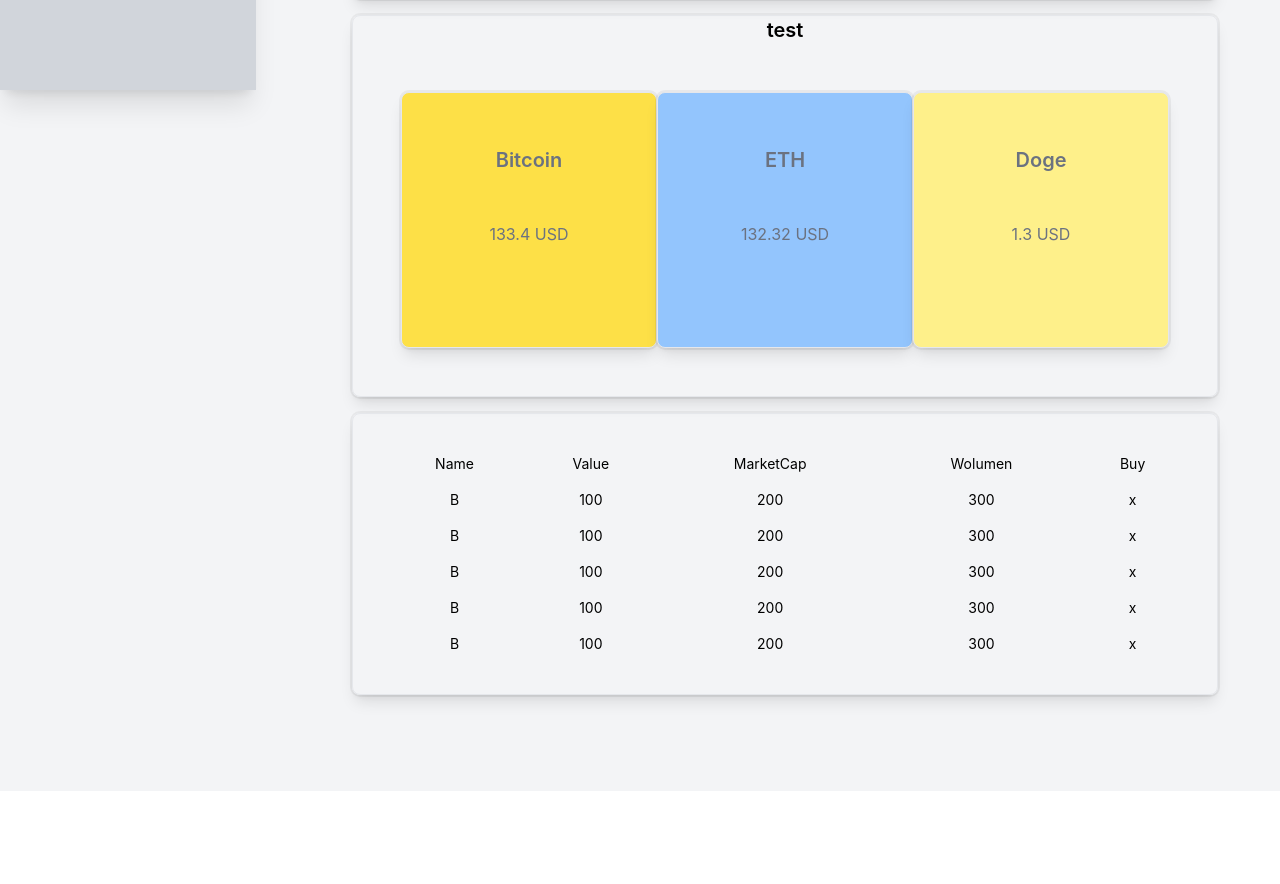
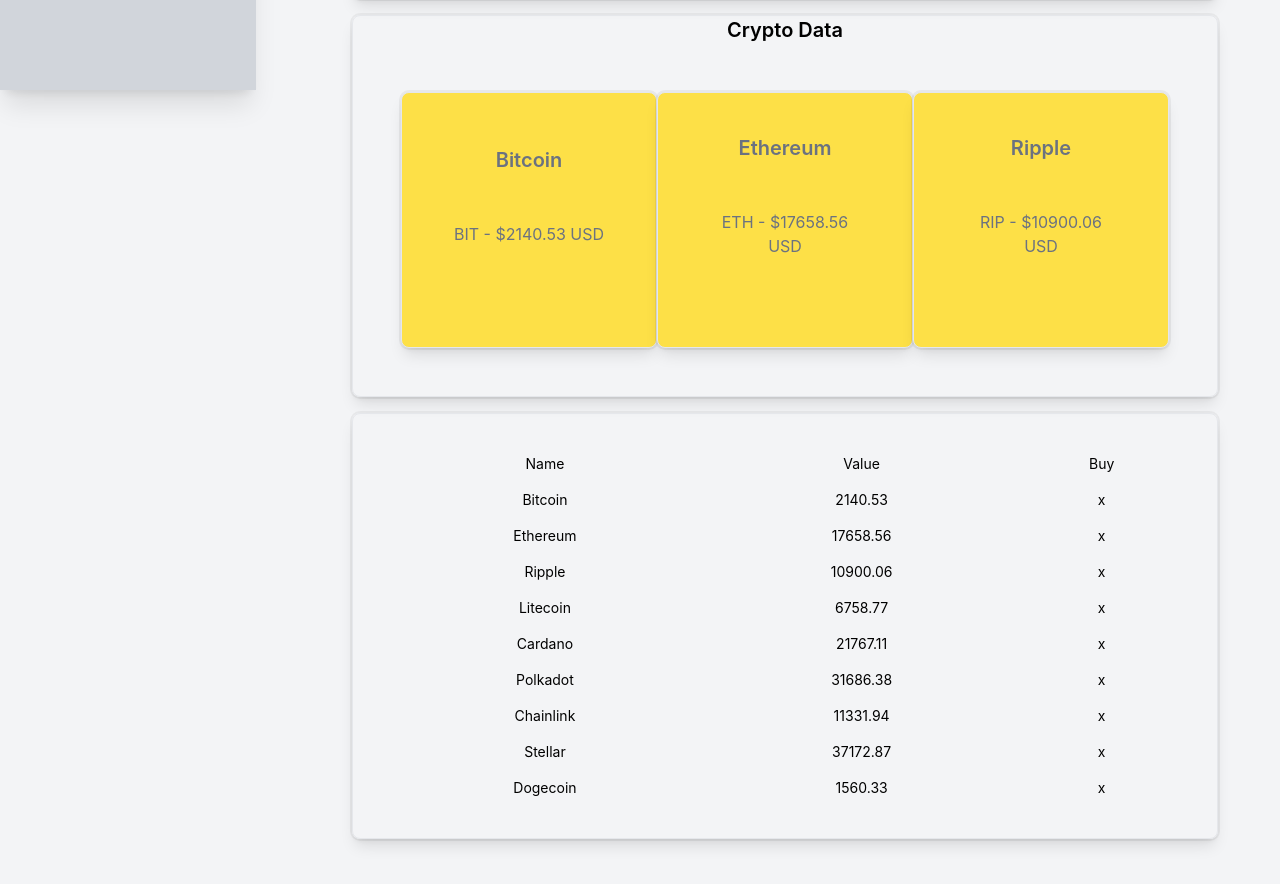
Before and after one commit to BartoszWeselak/dashboard-react, a React (Create React App) app in the folder dashboard/: page /dashboard in a window 1280 px wide. Shown: the part 710-1594 px from the top of the page. Before the commit the page ends 1501 px from the top, so only its background shows below. Built offline with nearby package versions, Linux system fonts and the light colour scheme.

Commit message:
Add data fetch hook

```diff
--- /dev/null
+++ b/dashboard/src/api/api.tsx
@@ -0,0 +1,28 @@
+import { useEffect, useState } from "react";
+import cryptocurrenciesData from "../data/cryptocurrencies.json";
+
+interface Snapshot {
+  date: string;
+  price: number;
+}
+
+interface Cryptocurrency {
+  id: number;
+  name: string;
+  symbol: string;
+  snapshots: Snapshot[];
+}
+
+const useFetchData = () => {
+  const [cryptocurrencies, setCryptocurrencies] = useState<Cryptocurrency[]>(
+    []
+  );
+
+  useEffect(() => {
+    setCryptocurrencies(cryptocurrenciesData);
+  }, []);
+
+  return { cryptocurrencies };
+};
+
+export default useFetchData;
--- a/dashboard/src/app/routes/app/dashboard.tsx
+++ b/dashboard/src/app/routes/app/dashboard.tsx
@@ -1,3 +1,4 @@
+import React from "react";
 import {
   faBitcoinSign,
   faDollar,
@@ -7,7 +8,6 @@ import { Divider } from "../../../components/Divider";
 import { Tab, Tabs } from "../../../components/Tab";
 import { ContentLayout } from "../../../layout/content-layout";
 import { DashboardLayout } from "../../../layout/dashboard-layout";
-
 import { Card, CardTitle, CardDescription } from "../../../components/Card";
 import {
   Table,
@@ -17,21 +17,12 @@ import {
   TableBody,
 } from "../../../components/Table";
 import { Chart } from "../../../components/Chart";
+import useFetchData from "../../../api/api";
 
-export const DashboardRoute = () => {
-  const popData = [
-    { Name: "Bitcoin", Value: 133.4, color: "bg-yellow-300" },
-    { Name: "ETH", Value: 132.32, color: "bg-blue-300" },
-    { Name: "Doge", Value: 1.3, color: "bg-yellow-200" },
-  ];
+export const DashboardRoute: React.FC = () => {
+  const { cryptocurrencies } = useFetchData();
+  const topThreeCryptocurrencies = cryptocurrencies.slice(0, 3);
 
-  const tableData = [
-    { Name: "B", Value: 100, Volume: 200, Cap: 300 },
-    { Name: "B", Value: 100, Volume: 200, Cap: 300 },
-    { Name: "B", Value: 100, Volume: 200, Cap: 300 },
-    { Name: "B", Value: 100, Volume: 200, Cap: 300 },
-    { Name: "B", Value: 100, Volume: 200, Cap: 300 },
-  ];
   return (
     <DashboardLayout>
       <Tabs defaultActiveTab={0}>
@@ -42,13 +33,14 @@ export const DashboardRoute = () => {
               <Chart />
             </Card>
             <Card size={"full"}>
-              <CardTitle>test</CardTitle>
-
+              <CardTitle>Crypto Data</CardTitle>
               <CardDescription display={"col"}>
-                {popData.map((item, index) => (
-                  <Card key={index} className={item.color}>
-                    <CardTitle>{item.Name}</CardTitle>
-                    <CardDescription>{item.Value} USD</CardDescription>
+                {topThreeCryptocurrencies.map((item) => (
+                  <Card key={item.id} className="bg-yellow-300">
+                    <CardTitle>{item.name}</CardTitle>
+                    <CardDescription>
+                      {item.symbol} - ${item.snapshots[0]?.price} USD
+                    </CardDescription>
                   </Card>
                 ))}
               </CardDescription>
@@ -59,18 +51,15 @@ export const DashboardRoute = () => {
                   <TableRow>
                     <TableCell>Name</TableCell>
                     <TableCell>Value</TableCell>
-                    <TableCell>MarketCap</TableCell>
-                    <TableCell>Wolumen</TableCell>
+
                     <TableCell>Buy</TableCell>
                   </TableRow>
                 </TableHead>
                 <TableBody>
-                  {tableData.map((item, index) => (
-                    <TableRow key={index}>
-                      <TableCell>{item.Name}</TableCell>
-                      <TableCell>{item.Value}</TableCell>
-                      <TableCell>{item.Volume}</TableCell>
-                      <TableCell>{item.Cap}</TableCell>
+                  {cryptocurrencies.map((item) => (
+                    <TableRow key={item.id}>
+                      <TableCell>{item.name}</TableCell>
+                      <TableCell>{item.snapshots[0].price}</TableCell>
                       <TableCell>x</TableCell>
                     </TableRow>
                   ))}
--- a/dashboard/src/app/routes/app/info.tsx
+++ b/dashboard/src/app/routes/app/info.tsx
@@ -1,3 +1,4 @@
+import FetchData from "../../../api/api";
 import { Button } from "../../../components/Button";
 import { Card, CardDescription, CardTitle } from "../../../components/Card";
 import { Chart } from "../../../components/Chart";
--- a/dashboard/src/data/cryptocurrencies.json
+++ b/dashboard/src/data/cryptocurrencies.json
@@ -1,5 +1,6 @@
 [
     {
+        "id":1,
         "name": "Bitcoin",
         "symbol": "BIT",
         "snapshots": [
@@ -126,6 +127,7 @@
         ]
     },
     {
+        "id":2,
         "name": "Ethereum",
         "symbol": "ETH",
         "snapshots": [
@@ -251,7 +253,7 @@
             }
         ]
     },
-    {
+    {   "id":3,
         "name": "Ripple",
         "symbol": "RIP",
         "snapshots": [
@@ -377,7 +379,7 @@
             }
         ]
     },
-    {
+    {   "id":4,
         "name": "Litecoin",
         "symbol": "LIT",
         "snapshots": [
@@ -503,7 +505,7 @@
             }
         ]
     },
-    {
+    {   "id":5,
         "name": "Cardano",
         "symbol": "CAR",
         "snapshots": [
@@ -629,7 +631,7 @@
             }
         ]
     },
-    {
+    {   "id":6,
         "name": "Polkadot",
         "symbol": "POL",
         "snapshots": [
@@ -756,6 +758,7 @@
         ]
     },
     {
+        "id":7,
         "name": "Chainlink",
         "symbol": "CHA",
         "snapshots": [
@@ -881,7 +884,7 @@
             }
         ]
     },
-    {
+    {   "id":8,
         "name": "Stellar",
         "symbol": "STE",
         "snapshots": [
@@ -1007,7 +1010,7 @@
             }
         ]
     },
-    {
+    {   "id":9,
         "name": "Dogecoin",
         "symbol": "DOG",
         "snapshots": [
```
